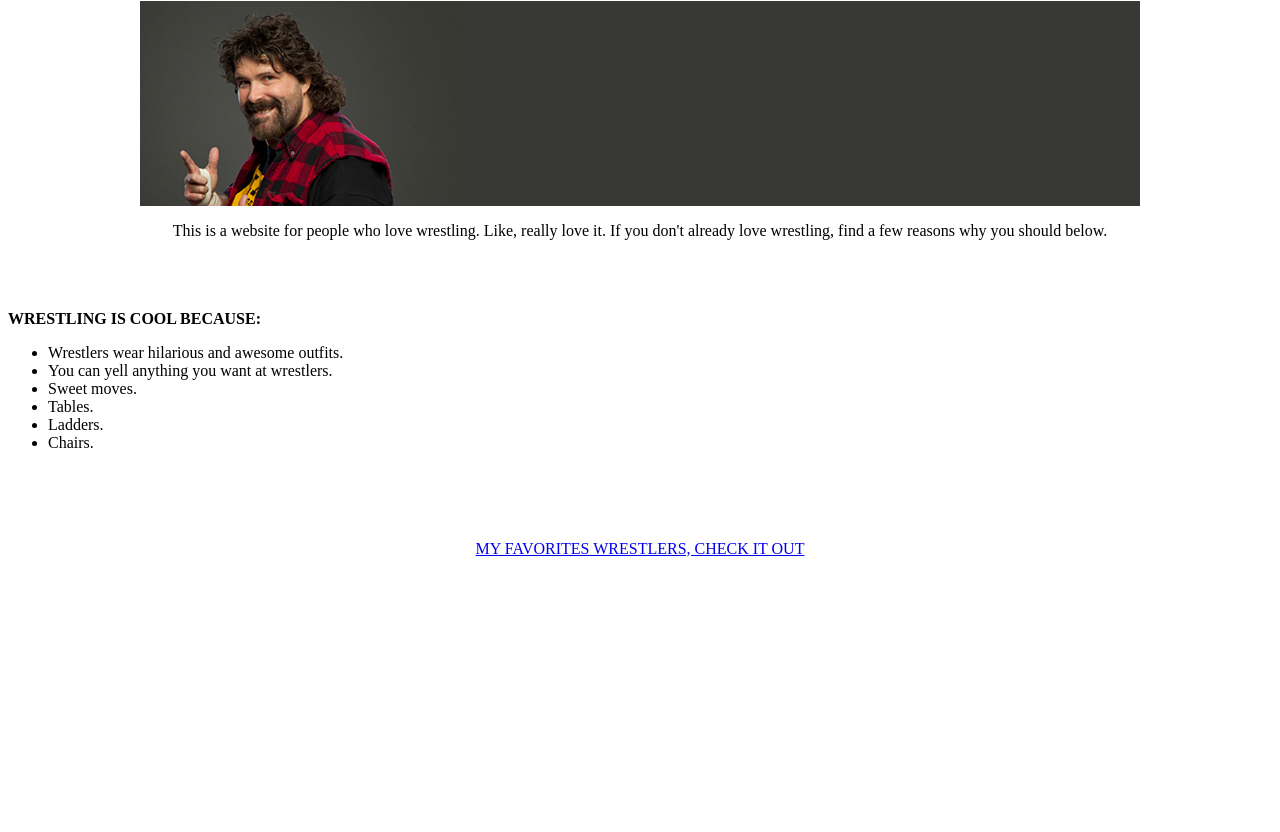
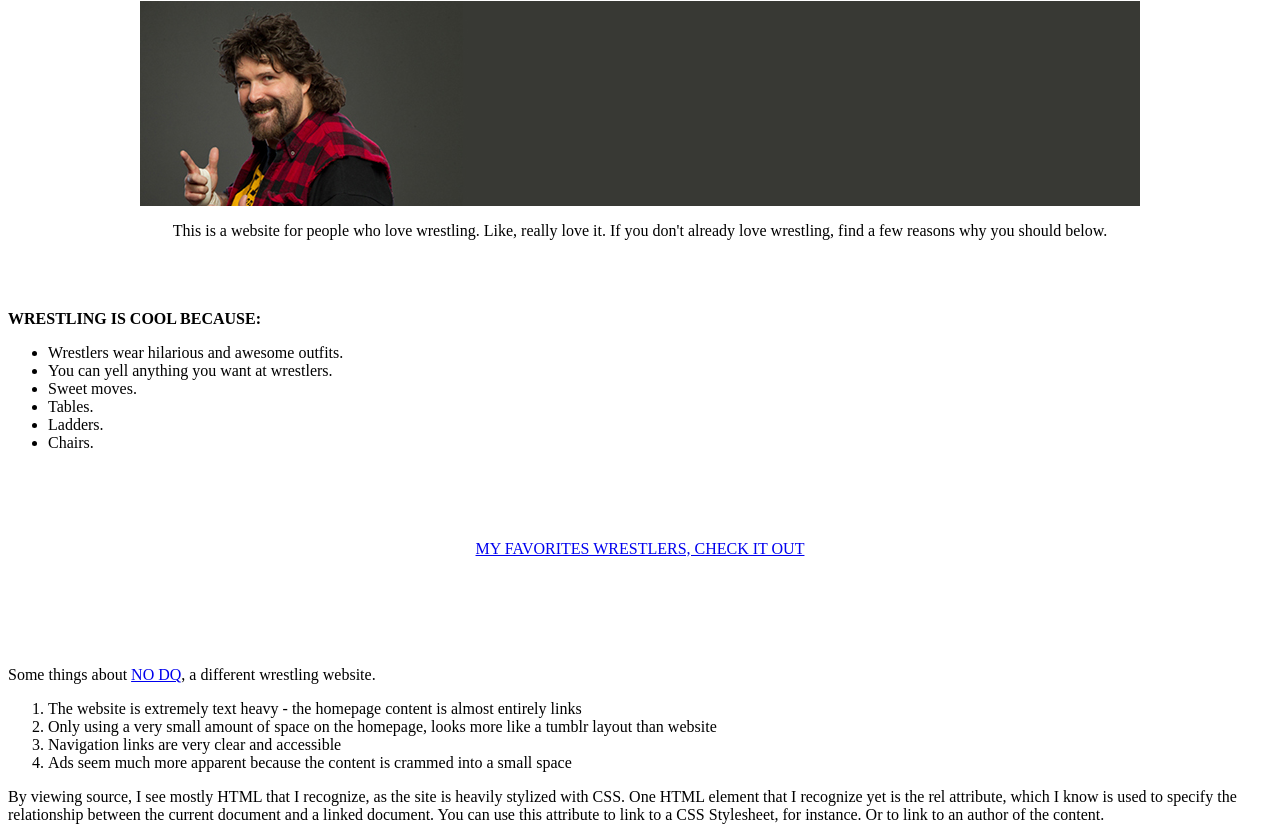
Before and after one commit to bashaliora/bashaliora.github.io, a plain HTML site: page index.html in a window 1280 px wide. Shown: the part 79-911 px from the top of the page. Before the commit the page ends 800 px from the top, so only its background shows below. Drawn offline with Linux system fonts and the light colour scheme.

Commit message:
Added link to and required information regarding a similar website

```diff
--- a/index.html
+++ b/index.html
@@ -35,5 +35,21 @@
 		</nav>
 		</footer>
 
+<br>
+<br>
+<br>
+<br>
+<br>
+<br>
+
+Some things about <a href="www.nodq.com">NO DQ</a>, a different wrestling website.
+	<ol>
+		<li>The website is extremely text heavy - the homepage content is almost entirely links</li>
+		<li>Only using a very small amount of space on the homepage, looks more like a tumblr layout than website</li>
+		<li>Navigation links are very clear and accessible</li>
+		<li>Ads seem much more apparent because the content is crammed into a small space</li>
+	</ol>
+By viewing source, I see mostly HTML that I recognize, as the site is heavily stylized with CSS. One HTML element that I recognize yet is the <link> rel attribute, which I know is used to specify the relationship between the current document and a linked document. You can use this attribute to link to a CSS Stylesheet, for instance. Or to link to an author of the content.
+
 	</body>
 </html>
```
